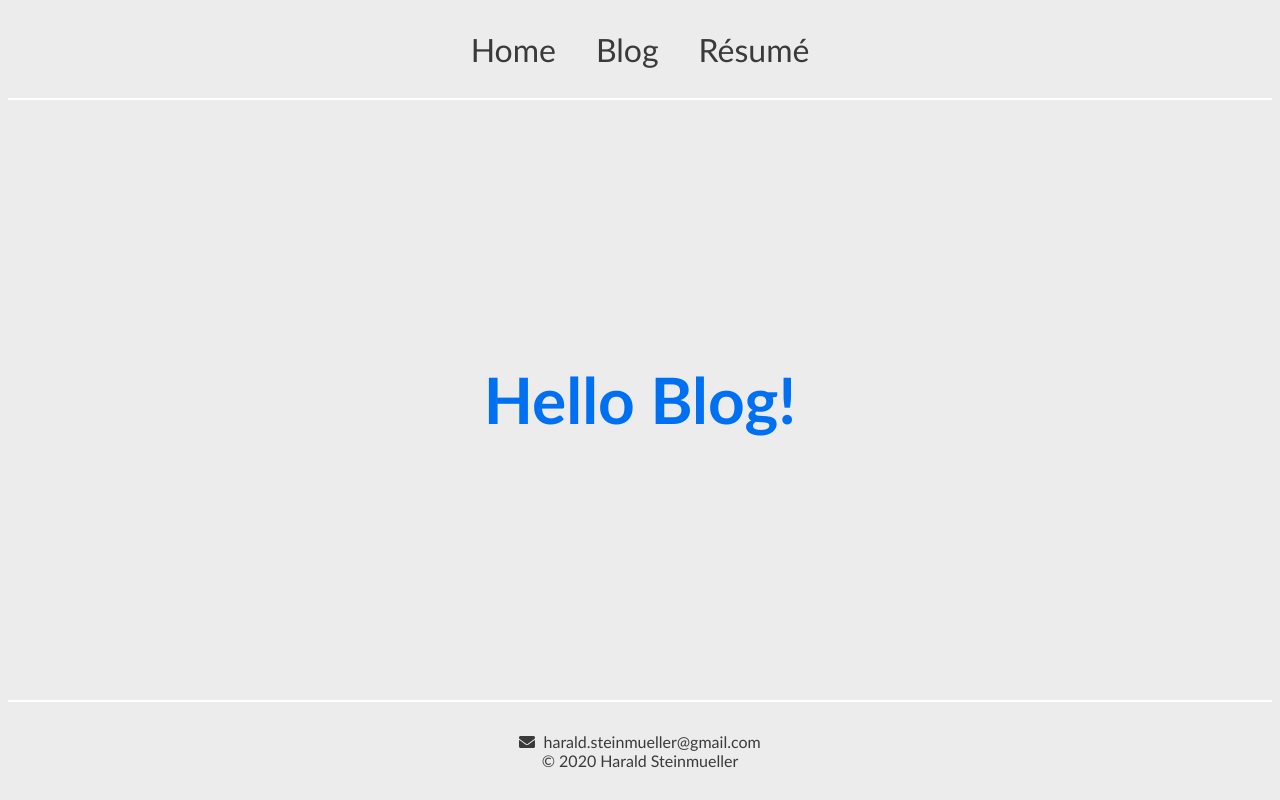
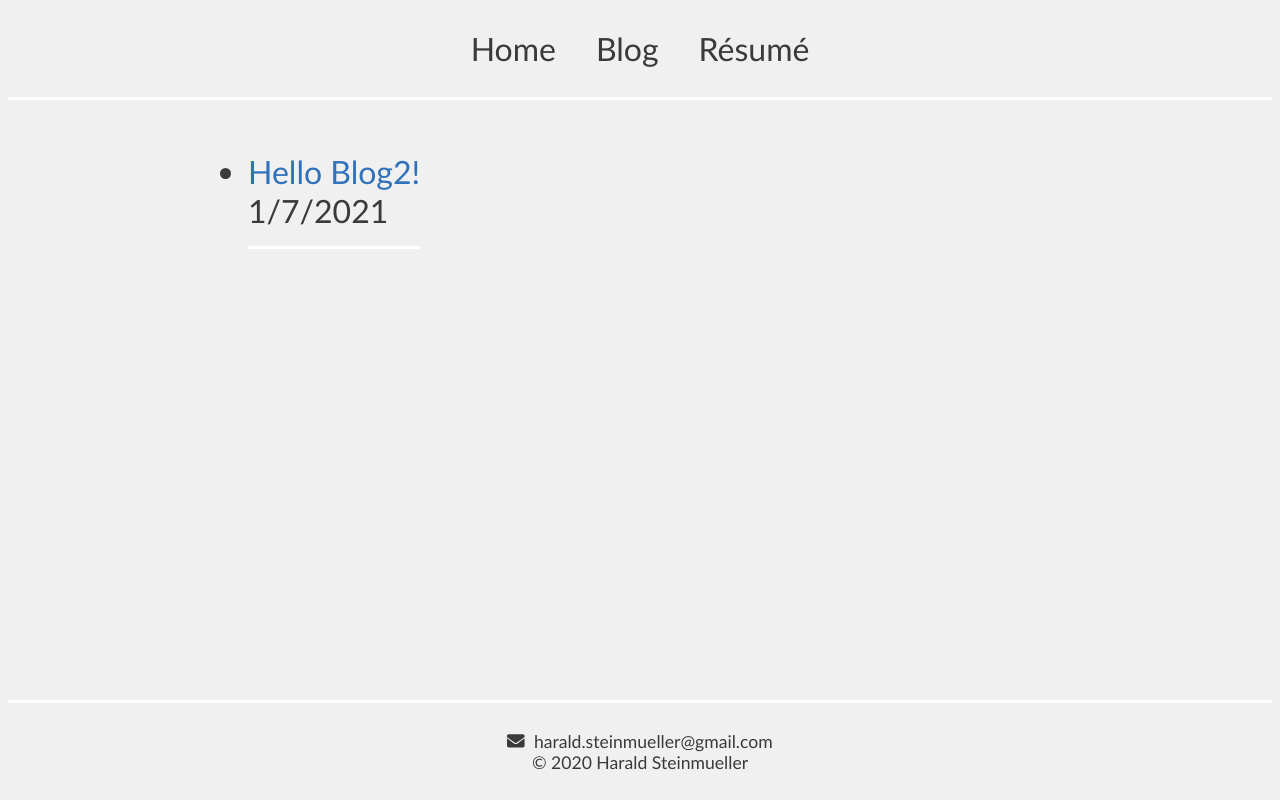
Before and after one commit to hsteinmueller/hsteinmueller.github.io, a Next.js app: page /blog in a window 1280 px wide. Built offline with nearby package versions, Linux system fonts and the light colour scheme.

Commit message:
blog entry list, colors

```diff
--- a/components/layout.js
+++ b/components/layout.js
@@ -5,7 +5,7 @@ import Header from "./header";
 
 const preTitle = "hsteinmueller";
 
-export default function Layout({ children, title }) {
+export default function Layout({ children, title, style }) {
   return (
     <div className={styles.container}>
       <Head>
@@ -15,7 +15,7 @@ export default function Layout({ children, title }) {
         <link rel="icon" href="/favicon.ico" />
       </Head>
       <Header />
-      <main className={styles.main}>{children}</main>
+      <main className={style ? style : styles.main}>{children}</main>
       <Footer />
     </div>
   );
--- a/pages/blog.js
+++ b/pages/blog.js
@@ -1,23 +1,27 @@
 import Link from "next/link";
 import React from "react";
 import Layout from "../components/layout";
-import styles from "../styles/Home.module.css";
+import styles from "../styles/Blog.module.css";
 import { getAllPostIds, getPostData } from "./api/posts";
 
 export default function Blog({ posts }) {
   return (
-    <Layout title="blog">
+    <Layout title="blog" style={styles.list}>
+      <ul>
         {posts.map((post) => (
-        <h1 className={styles.title}>
+          <li className={styles.li}>
             <Link
               key={post.postData.slug}
               as={`/posts/${post.postData.slug}`}
               href="/posts/[slug]"
             >
-            <a className="hover:underline">{post.postData.title}</a>
+              <a>{post.postData.title}</a>
             </Link>
-        </h1>
+            <div>{new Date(post.postData.date).toLocaleDateString()}</div>
+            {/* <ReactMarkdown source={post.content} /> */}
+          </li>
         ))}
+      </ul>
     </Layout>
   );
 }
@@ -25,8 +29,12 @@ export default function Blog({ posts }) {
 export function getStaticProps({ params }) {
   // Fetch necessary data for the blog post using params.id
   const paths = getAllPostIds();
-  const posts = paths.map((p) => {
+  const posts = paths
+    .map((p) => {
       return getPostData(p.params.slug);
+    })
+    .sort((a, b) => {
+      return new Date(b.postData.date) - new Date(a.postData.date);
     });
   return {
     props: { posts },
--- a/posts/hello-blog.md
+++ b/posts/hello-blog2.md
@@ -1,6 +1,6 @@
 ---
-title: Hello Blog!
-date: "2020-01-01"
+title: Hello Blog2!
+date: "2021-01-07"
 ---
 
 [//]: # "# asdad ## adad"
--- /dev/null
+++ b/styles/Blog.module.css
@@ -0,0 +1,17 @@
+.list {
+  padding: 0;
+  flex: 1;
+  display: flex;
+  flex-direction: column;
+  /* justify-content: center; */
+  align-items: center;
+  margin-left: 200px;
+  margin-right: auto;
+  font-size: 2rem;
+}
+
+.li {
+  margin: 20px 0;
+  border-bottom: 3px solid #ffffff;
+  padding-bottom: 1rem;
+}
--- a/styles/Home.module.css
+++ b/styles/Home.module.css
@@ -20,17 +20,18 @@
 .footer {
   width: 100%;
   height: 100px;
-  border-top: 2px solid #ffffff;
+  border-top: 3px solid #ffffff;
   display: flex;
   flex-direction: column;
   justify-content: center;
   align-items: center;
+  font-size: 1.1rem;
 }
 
 .header {
   width: 100%;
   height: 100px;
-  border-bottom: 2px solid #ffffff;
+  border-bottom: 3px solid #ffffff;
   display: flex;
   flex-direction: row;
   justify-content: center;
--- a/styles/globals.css
+++ b/styles/globals.css
@@ -5,7 +5,7 @@ body {
   font-family: Candara, -apple-system, BlinkMacSystemFont, Segoe UI, Roboto,
     Oxygen, Ubuntu, Cantarell, Fira Sans, Droid Sans, Helvetica Neue, sans-serif;
   /* font-family: Candara, Georgia, serif; */
-  background: #ececec;
+  background: #f0f0f0;
 }
 
 a {
```
Lines whose indentation alone changed are shown as unchanged.
